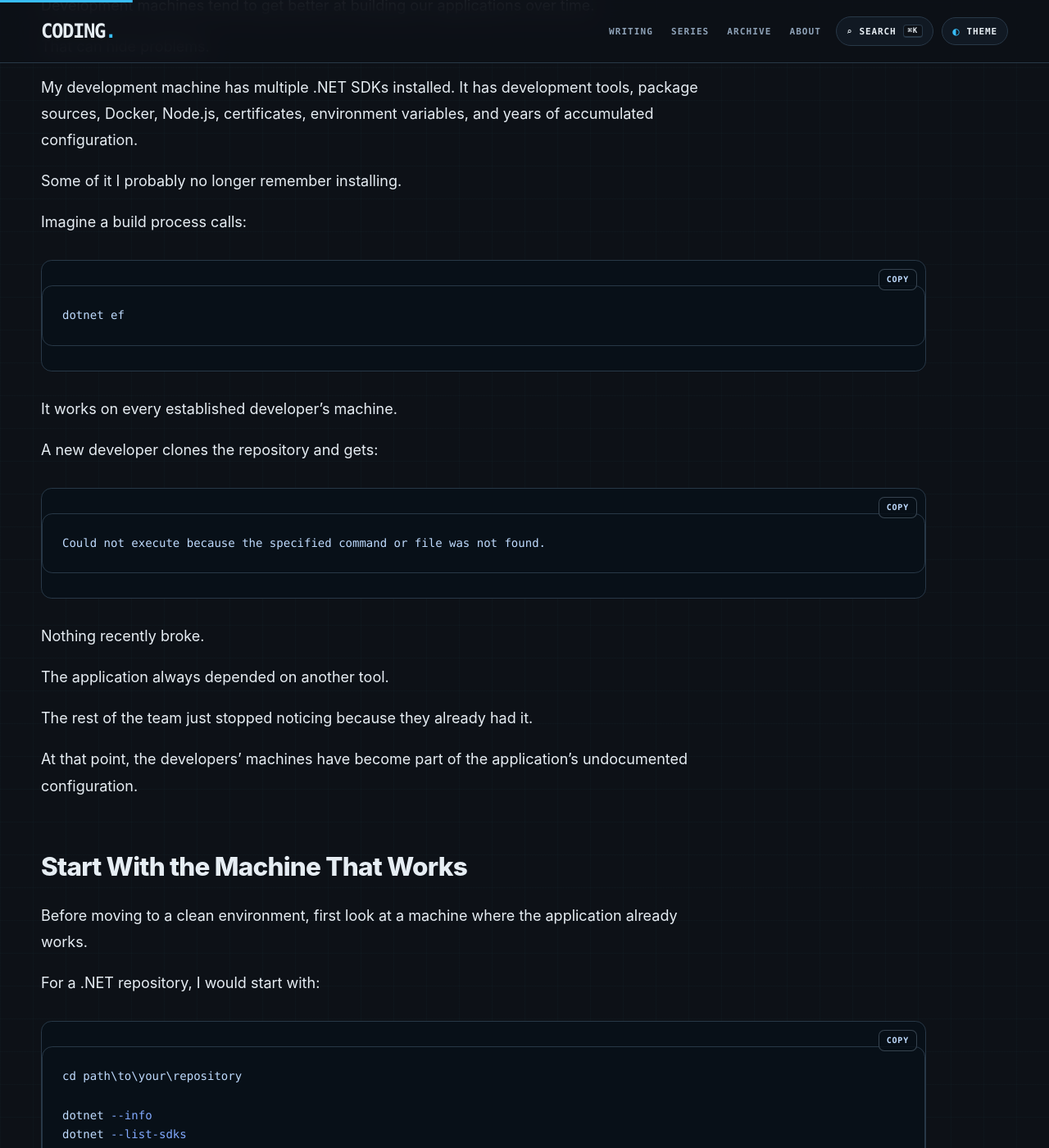
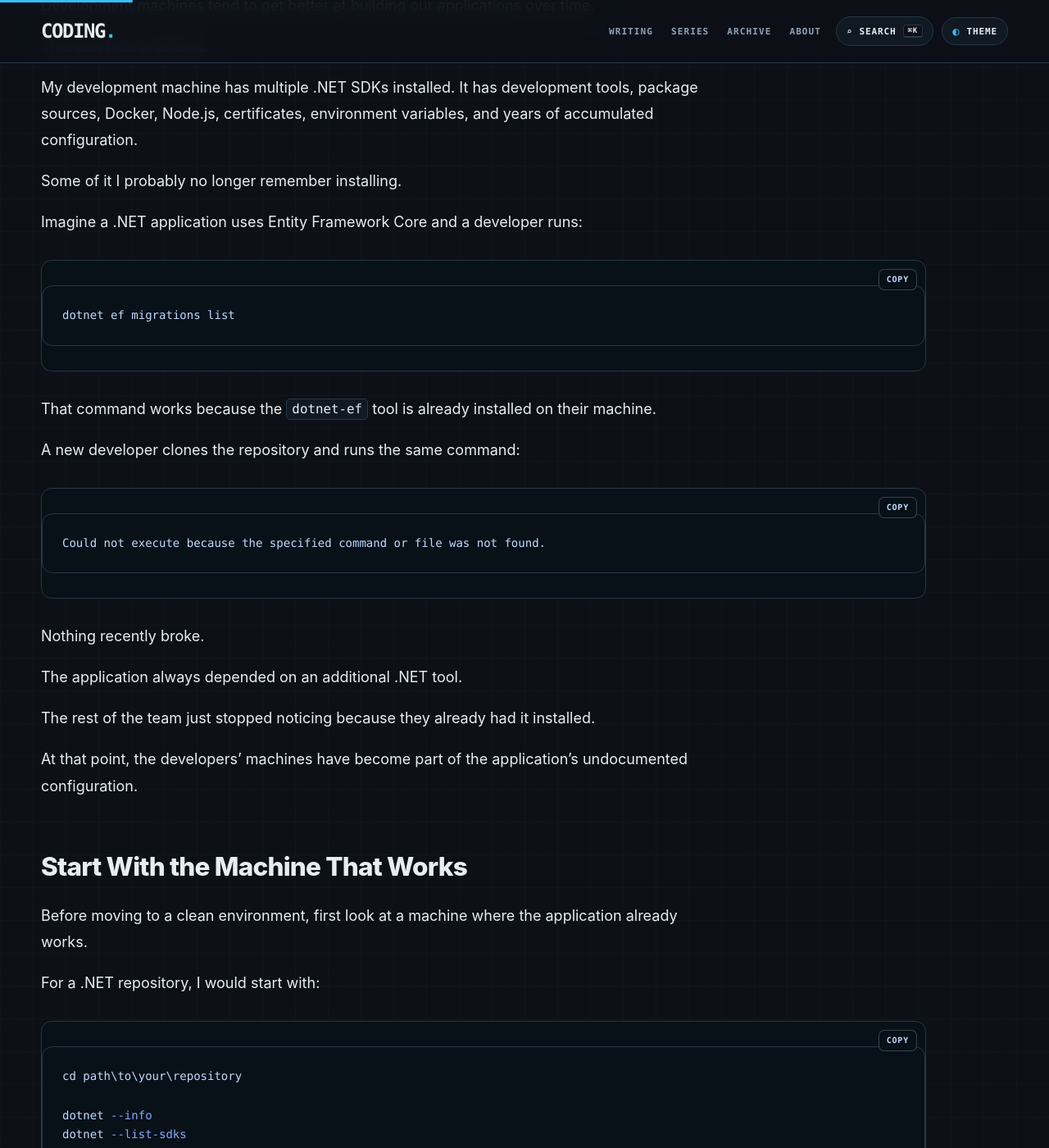
Before and after one commit to infoconex/coding-blog, a Jekyll site: the page built from post/2026/09/17/can-you-build-your-dotnet-application-on-a-clean-machine/index.md, in a window 1280 px wide and 1400 px high, scrolled down 2118 px. Shown: the whole window at 82% size. Built offline with Jekyll 4.4.1, drawn with Linux system fonts in a browser that asks for light colours.

Commit message:
Clarify dotnet ef example in clean machine article

````diff
--- a/post/2026/09/17/can-you-build-your-dotnet-application-on-a-clean-machine/index.md
+++ b/post/2026/09/17/can-you-build-your-dotnet-application-on-a-clean-machine/index.md
@@ -60,15 +60,15 @@ My development machine has multiple .NET SDKs installed. It has development tool
 
 Some of it I probably no longer remember installing.
 
-Imagine a build process calls:
+Imagine a .NET application uses Entity Framework Core and a developer runs:
 
 ```powershell
-dotnet ef
+dotnet ef migrations list
 ```
 
-It works on every established developer's machine.
+That command works because the `dotnet-ef` tool is already installed on their machine.
 
-A new developer clones the repository and gets:
+A new developer clones the repository and runs the same command:
 
 ```text
 Could not execute because the specified command or file was not found.
@@ -76,9 +76,9 @@ Could not execute because the specified command or file was not found.
 
 Nothing recently broke.
 
-The application always depended on another tool.
+The application always depended on an additional .NET tool.
 
-The rest of the team just stopped noticing because they already had it.
+The rest of the team just stopped noticing because they already had it installed.
 
 At that point, the developers' machines have become part of the application's undocumented configuration.
 
````
